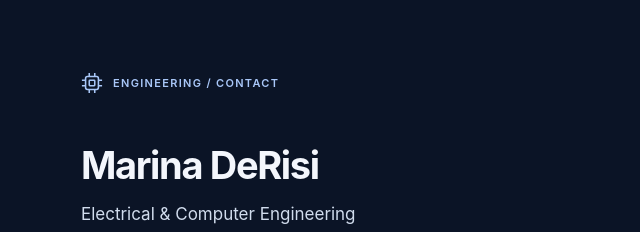
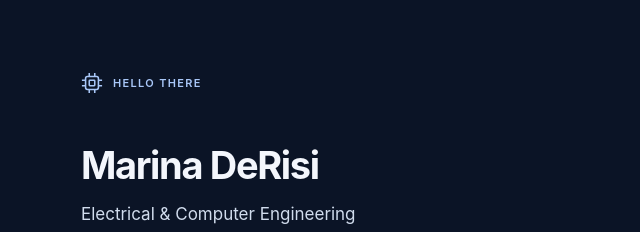
Before and after one commit to marinaderisi/contact-card, a plain HTML site: page index.html in a window 1280 px wide. Shown: the top 232 px of the page, 319-959 px from the left. Drawn offline with Linux system fonts and the light colour scheme.

Commit message:
Update index.html

```diff
--- a/index.html
+++ b/index.html
@@ -56,7 +56,7 @@
   <main>
     <header>
       <svg aria-hidden="true" viewBox="0 0 24 24" fill="none" stroke="currentColor" stroke-width="1.7" stroke-linejoin="round"><rect x="5" y="5" width="14" height="14" rx="2"/><rect x="9" y="9" width="6" height="6" rx=".7"/><path d="M9 1v4m6-4v4M9 19v4m6-4v4M1 9h4m-4 6h4m14-6h4m-4 6h4"/></svg>
-      <span>ENGINEERING / CONTACT</span>
+      <span>HELLO THERE</span>
     </header>
     <section aria-label="Contact identity">
       <h1>Marina DeRisi</h1>
```
